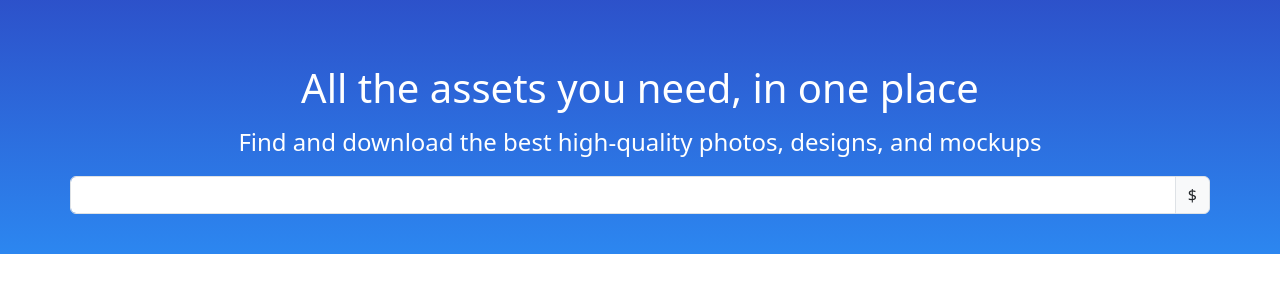
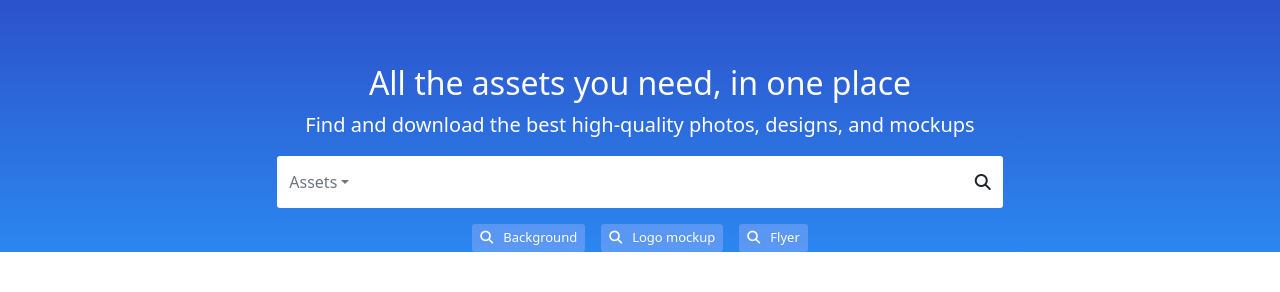
Before and after one commit to RizwanAhmed3000/Freepik-clone, a plain HTML site: page index.html in a window 1280 px wide. Shown: the part 76-368 px from the top of the page. Drawn offline with nearby package versions, Linux system fonts and the light colour scheme.

Commit message:
Search bar and suggestions

```diff
--- a/index.html
+++ b/index.html
@@ -9,6 +9,8 @@
     <link href="https://cdn.jsdelivr.net/npm/bootstrap@5.3.0-alpha1/dist/css/bootstrap.min.css" rel="stylesheet"
         integrity="sha384-GLhlTQ8iRABdZLl6O3oVMWSktQOp6b7In1Zl3/Jr59b6EGGoI1aFkw7cmDA6j6gD" crossorigin="anonymous">
     <link rel="stylesheet" href="style.css">
+    <script src="https://kit.fontawesome.com/96a2384ef6.js" crossorigin="anonymous"></script>
+    <link rel="stylesheet" href="https://kit.fontawesome.com/96a2384ef6.css" crossorigin="anonymous">
 </head>
 
 <body>
@@ -85,18 +87,35 @@
         </div>
     </nav>
     <div class="hero">
-        <div class="container textAndSearch d-flex justify-content-center flex-column">
+        <div class="container textAndSearch d-flex justify-content-center flex-column align-items-center">
             <div class="text">
-                <h1 class="text-center"<b>All the assets you need, in one place</b></h1>
-                <p class="text-center fs-4 fw-light">Find and download the best high-quality photos, designs, and mockups</p>
+                <h2 class="text-center" <b>All the assets you need, in one place</b></h2>
+                <p class="text-center fs-5 fw-light">Find and download the best high-quality photos, designs, and
+                    mockups</p>
             </div>
-            <div class="input-group">
-                <input type="text" class="form-control" aria-label="Dollar amount (with dot and two decimal places)">
-                <span class="input-group-text">$</span>
-                <!-- <span class="input-group-text">0.00</span> -->
-              </div>
+            <div class="container justify-content-center align-items-center d-flex">
+                <div class="input-group mb-3 containerWidth">
+                    <button class="btn btn-outline-secondary dropdown-toggle " type="button" data-bs-toggle="dropdown" aria-expanded="false" style="background-color: white; border: none; border-top-left-radius: 3px; border-bottom-left-radius: 3px;">Assets</button>
+                    <ul class="dropdown-menu">
+                        <li><a class="dropdown-item" href="#">Action</a></li>
+                        <li><a class="dropdown-item" href="#">Another action</a></li>
+                        <li><a class="dropdown-item" href="#">Something else here</a></li>
+                        <li>
+                            <hr class="dropdown-divider">
+                        </li>
+                        <li><a class="dropdown-item" href="#">Separated link</a></li>
+                    </ul>
+                    <input type="text" class="form-control" style="border-top-left-radius: 0px; border-bottom-left-radius: 0px; background-color: white; border: none;" aria-label="Text input with dropdown button" id="inputPadding">
+                    <span class="input-group-text" id="basic-addon2" style="background-color: white; border: none; border-top-left-radius: 0px; border-bottom-left-radius: 0px; border-top-right-radius: 3px; border-bottom-right-radius: 3px;"><i class="fa-solid fa-magnifying-glass"></i></span>
+                </div>
+            </div>
+
         </div>
-        <div class="container suggestions"></div>
+        <div class="container suggestions d-flex justify-content-center">
+            <p><i class="fa-solid fa-magnifying-glass"></i>Background</p>
+            <p><i class="fa-solid fa-magnifying-glass"></i>Logo mockup</p>
+            <p><i class="fa-solid fa-magnifying-glass"></i>Flyer</p>
+        </div>
         <div class="category"></div>
 
     </div>
--- a/style.css
+++ b/style.css
@@ -10,8 +10,27 @@
     color: white;
 }
 .textAndSearch{
-    padding: 70px 0px 40px 0px;
+    padding: 70px 0px 0px 0px;
 }
 .text h1{
     margin-bottom: 12px;
 }
+#inputPadding{
+    padding: 14px;
+}
+.containerWidth{
+    width: 65%;
+}
+.form-control:focus{
+    outline: none !important;
+}
+.suggestions p{
+    margin: 0px 8px;
+    padding: 4px 8px;
+    font-size: 13px;
+    border-radius: 3px;
+    background-color: #c1c1ff4f;
+}
+.suggestions p i{
+    margin: 0px 10px 0px 0px;
+}
```
